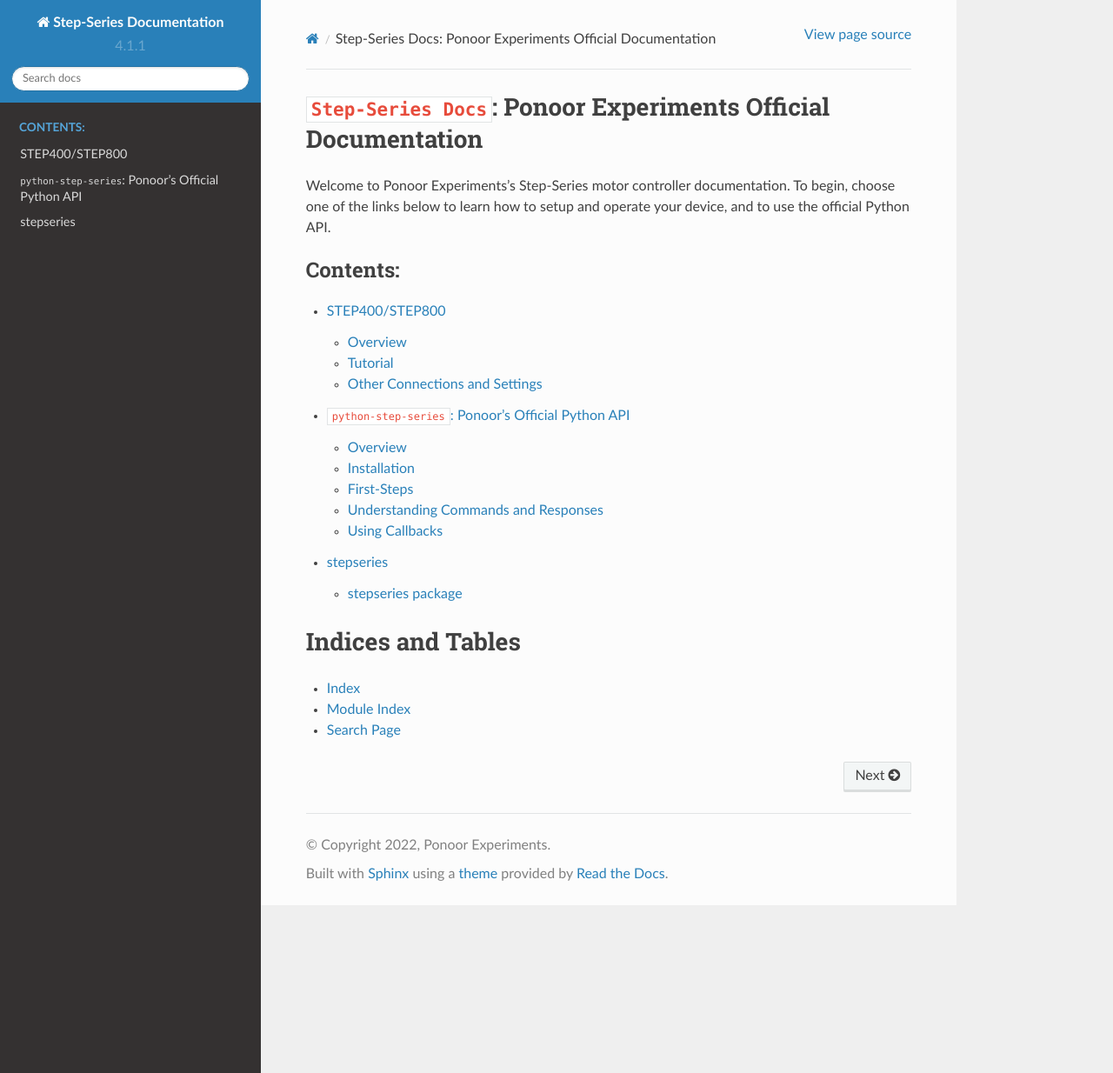
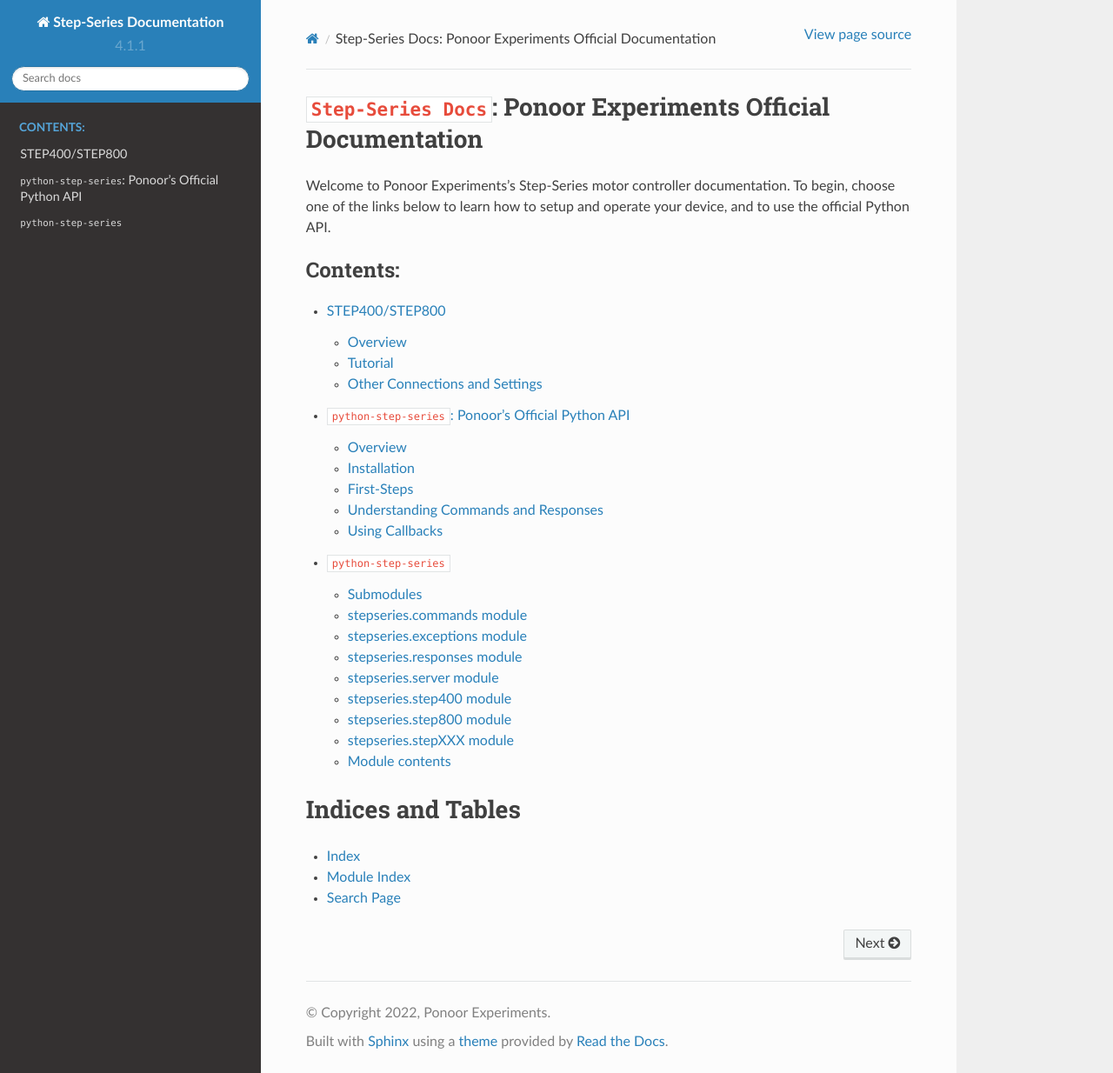
Before and after one commit to ponoor/python-step-series, a Sphinx documentation site: the page built from docs/index.rst, in a window 1280 px wide and 1234 px high. Shown: the whole window at 87% size. Built offline with Sphinx 7.4.7 and the Read the Docs theme 2.0.0, drawn with Linux system fonts in a browser that asks for light colours; some of the changed lines change nothing that is shown.

Commit message:
Another attempt to fix broken git

```diff
--- a/docs/api/modules.rst
+++ /dev/null
@@ -1,8 +0,0 @@
-``python-step-series``: Module Reference
-========================================
-
-.. toctree::
-    :maxdepth: 4
-    :Caption: Modules:
-
-    stepseries
--- a/docs/index.rst
+++ b/docs/index.rst
@@ -11,7 +11,7 @@
 
     step-series
     python-step-series
-    api/modules
+    module-reference
 
 
 Indices and Tables
```
Also changed, not shown: docs/module-reference.rst (renamed from docs/api/stepseries.rst), 1 other file.
